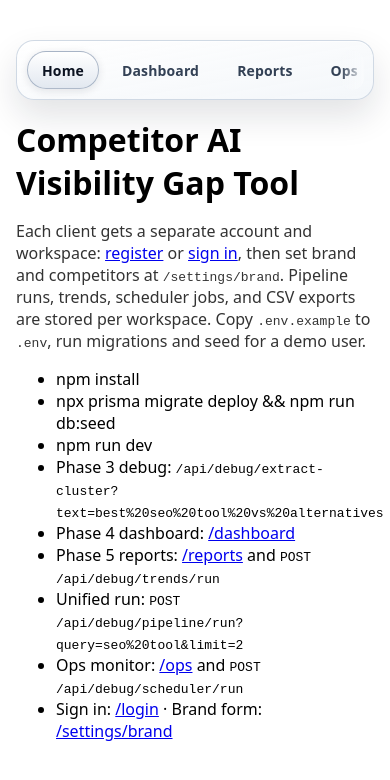
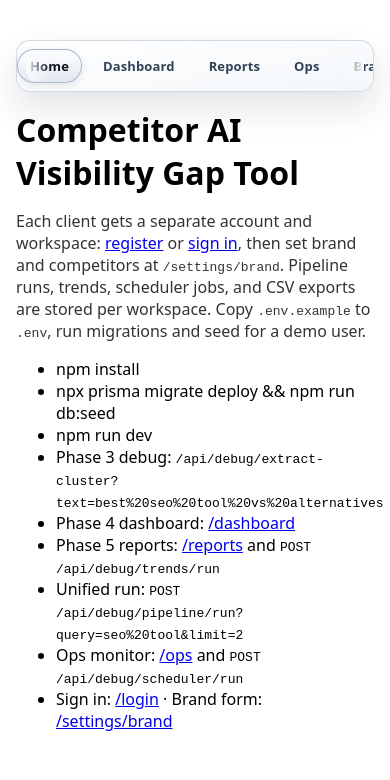
Before and after one commit to NetBrandingLimited/Competitor-AI-Visibility-Gap-Tool, a Next.js app: page / in a window 390 px wide. Shown: the top 780 px of the page. Built offline with nearby package versions, Linux system fonts and the light colour scheme.

Commit message:
Changes
premium glass + admin look:

```diff
--- a/src/app/globals.css
+++ b/src/app/globals.css
@@ -400,6 +400,7 @@ p { color: #333; }
   border-radius: 18px;
   box-shadow: 0 16px 34px rgba(15, 23, 42, 0.12), inset 0 1px 0 rgba(255, 255, 255, 0.7);
   font-size: 14px;
+  scroll-snap-type: x proximity;
 }
 .app-nav-link-active {
   color: #0b1220;
@@ -410,6 +411,9 @@ p { color: #333; }
 }
 .app-nav-link:focus-visible {
   box-shadow: 0 0 0 2px #93c5fd, 0 0 0 5px rgba(147, 197, 253, 0.28), 0 4px 10px rgba(15, 23, 42, 0.08);
+}
+.app-nav-track .app-nav-link {
+  scroll-snap-align: start;
 }
 .app-nav-link:active {
   transform: translateY(1px);
@@ -444,6 +448,16 @@ p { color: #333; }
 .app-nav-fade-right {
   right: 10px;
   background: linear-gradient(to left, rgba(248, 250, 252, 0.98), rgba(248, 250, 252, 0));
+}
+.app-nav-track::-webkit-scrollbar {
+  height: 8px;
+}
+.app-nav-track::-webkit-scrollbar-thumb {
+  background: rgba(148, 163, 184, 0.8);
+  border-radius: 999px;
+}
+.app-nav-track::-webkit-scrollbar-track {
+  background: transparent;
 }
 .back-to-top-button {
   position: fixed;
@@ -491,6 +505,22 @@ p { color: #333; }
   .back-to-top-button:hover {
     background: #f8fafc;
     box-shadow: 0 10px 24px rgba(15, 23, 42, 0.16);
+  }
+}
+
+@media (max-width: 640px) {
+  .app-nav-shell {
+    margin-top: 0;
+    margin-bottom: 12px;
+  }
+  .app-nav-track {
+    padding: 8px;
+    border-radius: 14px;
+  }
+  .app-nav-link {
+    min-height: 34px;
+    padding: 0 12px;
+    font-size: 13px;
   }
 }
 
```
